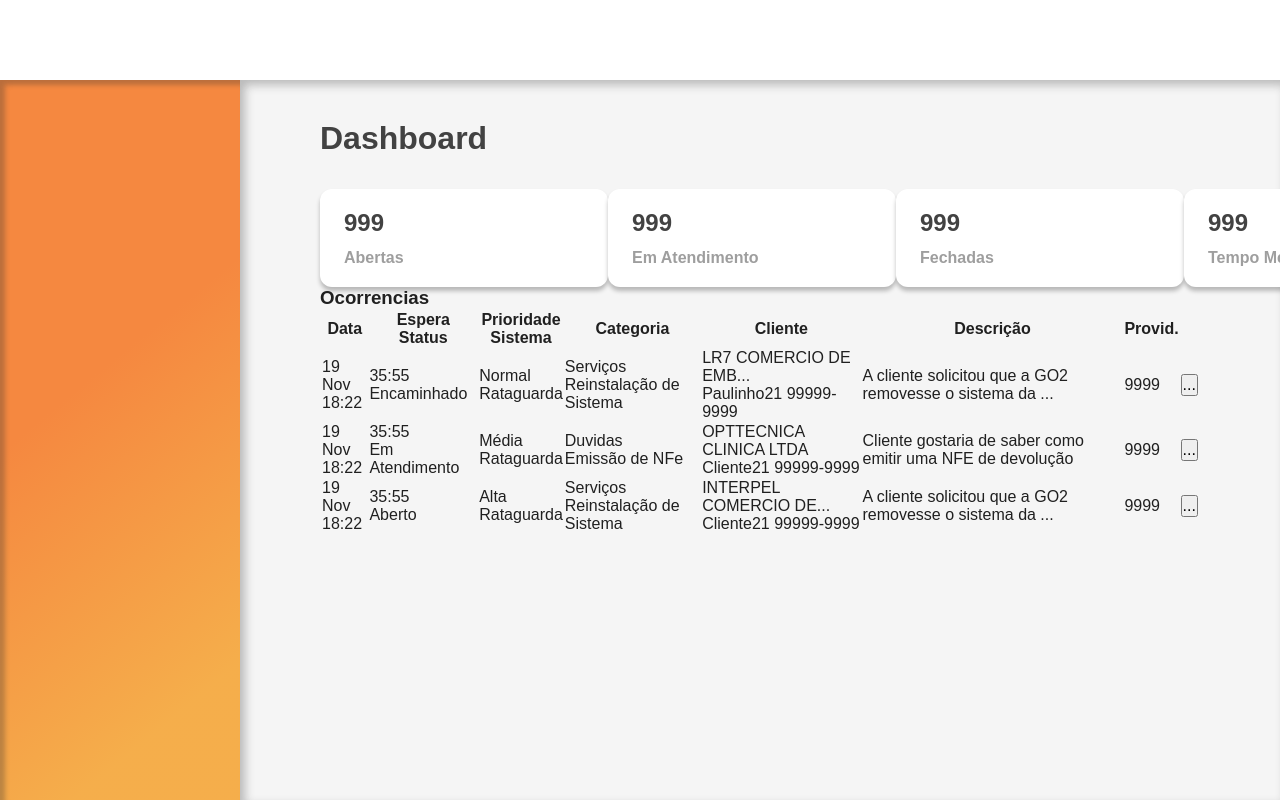
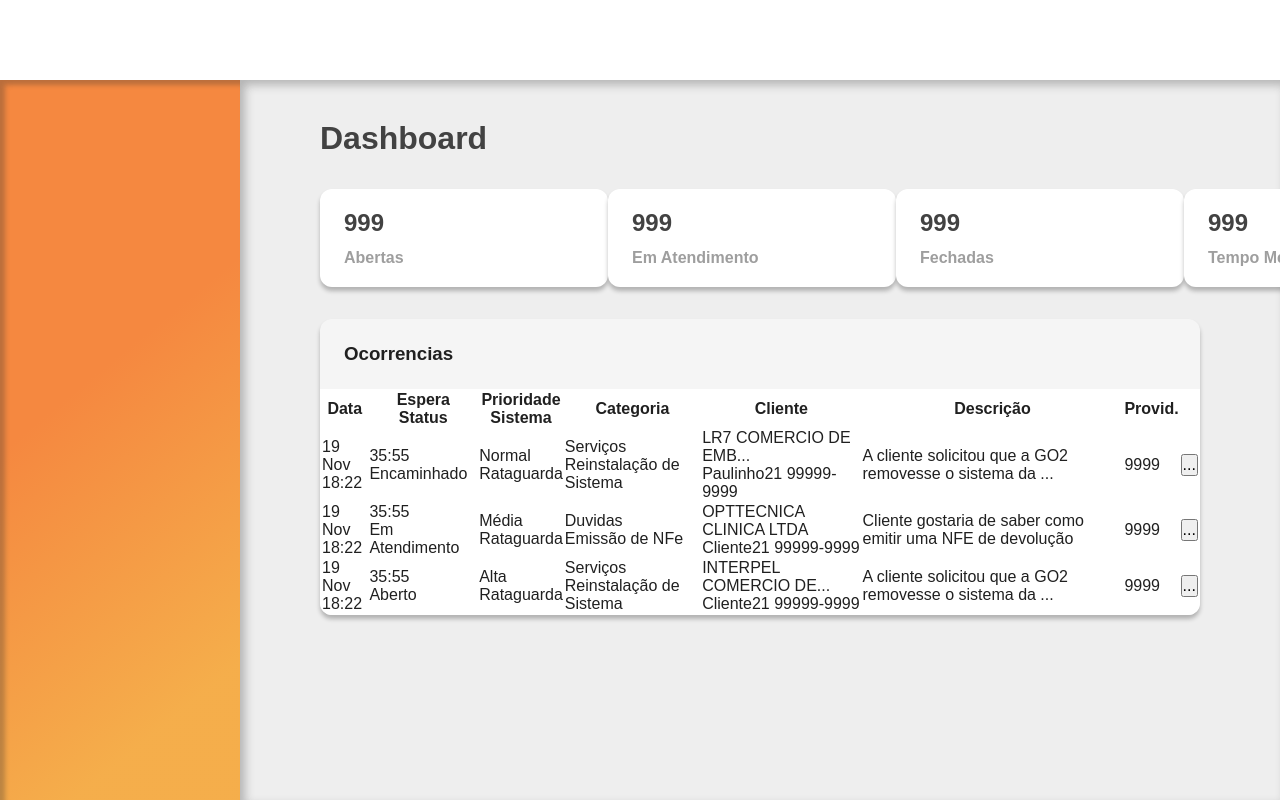
Before and after one commit to ElijahJunnior/sac-front, a Next.js app: page /dashboard in a window 1280 px wide. Built offline with nearby package versions, Linux system fonts and the light colour scheme.

Commit message:
continue dashboard designer

```diff
--- a/src/pages/dashboard/index.tsx
+++ b/src/pages/dashboard/index.tsx
@@ -24,7 +24,7 @@ export default function dashboard() {
                     <p>Tempo Médio</p>
                 </div>
             </section>
-            <section>
+            <section className={styles.dataTable}>
                 <h3>Ocorrencias</h3>
                 <table>
                     <thead>
--- a/src/pages/dashboard/styles.module.scss
+++ b/src/pages/dashboard/styles.module.scss
@@ -40,3 +40,22 @@
     }
 
 }
+
+.dataTable {
+    background: var(--gray-100);
+    margin-top: 2rem;
+    overflow: hidden;
+    border-radius: 0.75rem;
+    box-shadow: 0px 4px 4px rgba(0, 0, 0, 0.25);
+
+    h3 {
+        padding: 1.5rem;
+    }
+
+    table {
+
+        background: var(--white);
+        width: 100%;
+    }
+
+}
--- a/src/styles/global.scss
+++ b/src/styles/global.scss
@@ -9,8 +9,8 @@
     --white: #FFFFFF;
     --orange-500: #EA6B21;
     --orange-600: #AC4911;
-    --gray-theme-01: #F5F5F5; // old : --gray-300
-    --gray-theme-02: #E7E7E7; // old : --gray-400
+    --gray-100: #F5F5F5; //old --gray-300
+    --gray-200: #EEEEEE; //old --gray-400
     --gray-500: #9E9E9E;
     --gray-800: #424242;
     // --gray-500: #DCDCDC;
@@ -34,7 +34,7 @@
 }
 
 body {
-    background: var(--gray-theme-01);
+    background: var(--gray-200);
     color: var(--black);
 }
 
```
